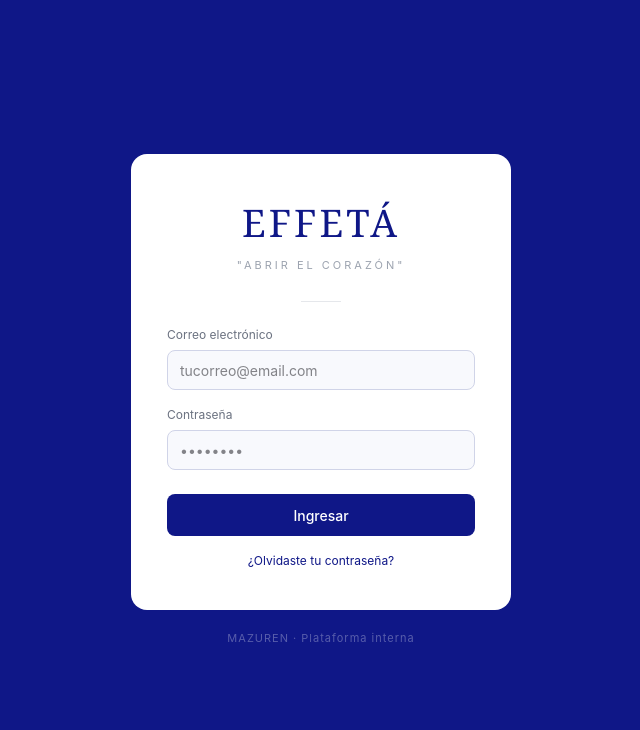
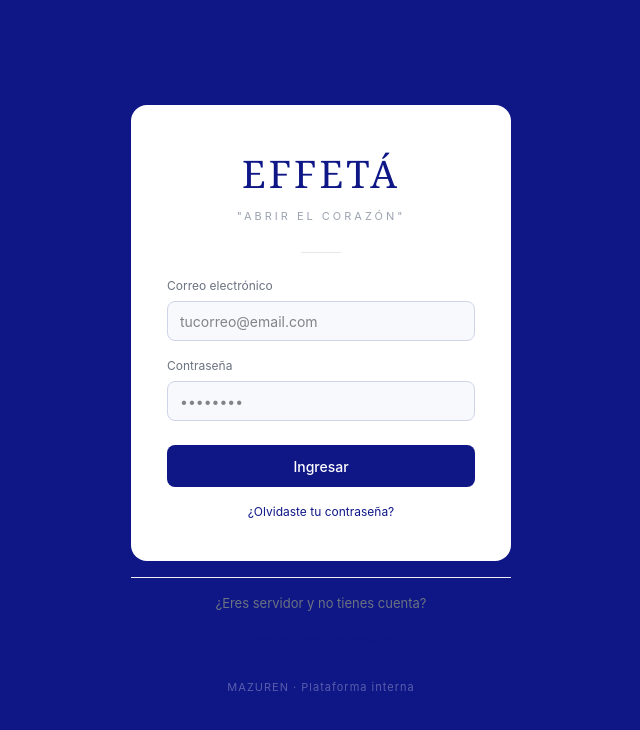
Before and after one commit to EffetaMazuren/EffetaMazuren-App, a Next.js app: page / in a window 1280 px wide. Shown: the top 730 px of the page, without its empty margins (319-959 px from the left). Built offline with nearby package versions, Linux system fonts and the light colour scheme; no server answers.

Commit message:
Update page.tsx

```diff
--- a/app/page.tsx
+++ b/app/page.tsx
@@ -142,6 +142,22 @@ export default function LoginPage() {
           </div>
         </div>
 
+        <div style={{ textAlign: 'center', marginTop: 16, paddingTop: 16, borderTop: '1px solid #f0f0f4' }}>
+  <p style={{ margin: '0 0 8px', fontSize: 13, color: '#6b7280' }}>
+    ¿Eres servidor y no tienes cuenta?
+  </p>
+  <button
+    onClick={() => router.push('/servidor/registro')}
+    style={{
+      background: 'none', border: '1.5px solid #0f1787',
+      color: '#0f1787', padding: '8px 20px', borderRadius: 8,
+      fontSize: 13, fontWeight: 600, cursor: 'pointer', width: '100%'
+    }}
+  >
+    Crear cuenta de servidor
+  </button>
+</div>
+
         <div style={{
           textAlign: 'center', marginTop: 20, fontSize: 11,
           color: 'rgba(255,255,255,0.3)', letterSpacing: 1,
```
